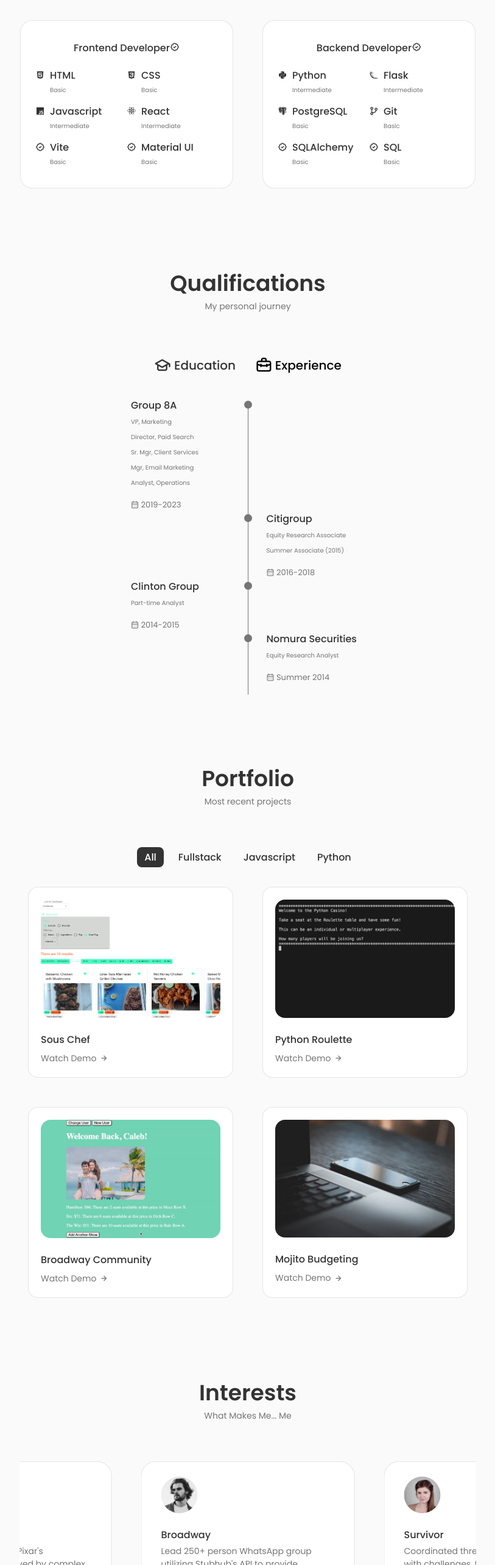
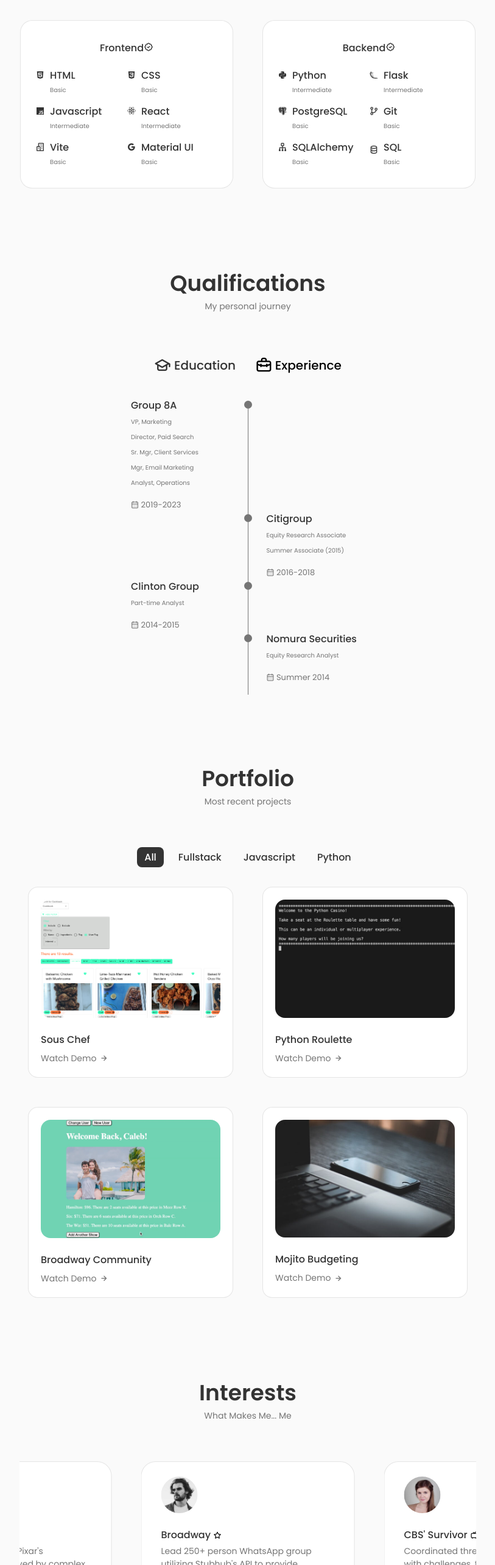
Before and after one commit to caleb-siegel/portfolio-polished, a React (Vite) app: page / in a window 1280 px wide. Shown: the part 1487-4053 px from the top of the page at 61% size, without its empty margins (233-1046 px from the left). Built offline with nearby package versions, Linux system fonts and the light colour scheme.

Commit message:
minor design and text edits

```diff
--- a/src/App.jsx
+++ b/src/App.jsx
@@ -9,7 +9,7 @@ import Contact from './components/contact/Contact';
 import Footer from './components/footer/Footer';
 import ScrollUp from './components/scrollup/ScrollUp';
 import Work from './components/work/Work';
-import Testimonials from './components/testimonials/Testimonials';
+import Interests from './components/interests/Interests';
 
 function App() {
   return (
@@ -22,7 +22,7 @@ function App() {
         <Skills />
         <Qualification />
         <Work />
-        <Testimonials />
+        <Interests />
         <Contact />
 
       </main>
--- a/src/components/contact/contact.css
+++ b/src/components/contact/contact.css
@@ -60,8 +60,13 @@
     transition: 0.3s;
 }
 
+.contact__button:hover {
+    color: var(--title-color-dark);
+}
+
 .contact__button:hover .contact__button-icon {
     transform: translate(0.25rem);
+    color: var(--title-color-dark);
 }
 
 .contact__form {
--- /dev/null
+++ b/src/components/interests/Data.jsx
@@ -0,0 +1,52 @@
+import React from 'react'
+import Image1 from "../../assets/testimonial1.png";
+import Image2 from "../../assets/testimonial2.png";
+import Image3 from "../../assets/testimonial3.png";
+
+export const Data = [
+    {
+      id: 1,
+      image: Image1,
+      title: "Broadway",
+      description: "Lead 250+ person WhatsApp group utilizing Stubhub's API to provide information on affordable, last minute Broadway tickets.",
+      link_title: "",
+      link: "",
+      name_icon: "uil uil-favorite interests__name-icon",
+    },
+    {
+      id: 2,
+      image: Image2,
+      title: "CBS' Survivor",
+      description: "Coordinated three-day survivor game with challenges, tribal councils, twists and blindsides for marriage proposal. Needless to say, she said yes.",
+      link_title: "Watch Video",
+      link: "https://youtu.be/JDnYZINfTfw?si=jsnvUjSR-2_93GTC",
+      name_icon: "uil uil-tv-retro interests__name-icon",
+    },
+    {
+      id: 3,
+      image: Image3,
+      title: "Microsoft Excel",
+      description: "Built 35-tab dynamic model predicting possible March Madness outcomes. Also distributed daily Excel tips through email newsletter, Mouse~less Modeling.",
+      link_title: "Download Sheet",
+      link: "../../assets/mouse-less-modeling.eml",
+      name_icon: "uil uil-file-info-alt interests__name-icon",
+    },
+    {
+        id: 4,
+        image: Image3,
+        title: "Travel",
+        description: "Favorite experiences include: skydiving in Switzerland; Eclipse-chasing in Lake Placid; surfing in Hawaii; northern-lights watching in Iceland; praying in Israel.",
+        link_title: "Watch Video",
+        link: "https://youtu.be/UKjz9x0uIYs?si=91fVrs_YzsuzMtBi",
+        name_icon: "uil uil-plane-departure interests__name-icon",
+      },
+      {
+          id: 5,
+          image: Image3,
+          title: "Disney/Pixar",
+          description: "Appreciate Disney and Pixar's storytelling and am moved by complex messages told so simply. Host an annual Coco-themed Dia De Muertos party.",
+          link_title: "",
+          link: "",
+          name_icon: "bx bx-movie-play interests__name-icon",
+        },
+  ];
--- a/src/components/testimonials/Testimonials.jsx
+++ b/src/components/interests/Interests.jsx
@@ -1,19 +1,19 @@
 import React from 'react';
 import { Data } from './Data';
-import "./testimonial.css";
+import "./interests.css";
 import { Swiper, SwiperSlide } from 'swiper/react';
 import 'swiper/css';
 import 'swiper/css/pagination';
 import { Navigation, Pagination, Scrollbar, A11y } from 'swiper/modules';
 
 
-const Testimonials = () => {
+const Interests = () => {
   return (
-    <section className="testimonial container section">
+    <section className="interests container section">
         <h2 className="section__title">Interests</h2>
         <span className="section__subtitle">What Makes Me... Me </span>
 
-        <Swiper className="testimonial__container"
+        <Swiper className="interests__container"
             modules={[ Pagination ]}
             spaceBetween={24}
             slidesPerView={1.3}
@@ -34,13 +34,19 @@ const Testimonials = () => {
             }}
             pagination={{ clickable: true }}
         >
-            {Data.map(({id, image, title, description}) => {
+            {Data.map(({id, image, title, description, link_title, link, name_icon}) => {
                 return (
-                    <SwiperSlide className='testimonial__card' key={id}>
-                        <img src={image} alt="" className="testimonial__img" />
+                    <SwiperSlide className='interests__card' key={id}>
+                        <img src={image} alt="" className="interests__img" />
 
-                        <h3 className="testimonial__name">{title}</h3>
-                        <p className="testimonial__description">{description}</p>
+                        <h3 className="interests__name">{title}
+                            <i className={name_icon}></i>
+                        </h3>
+                        <p className="interests__description">{description}</p>
+                        {link ? <a href={link} className="interests__button" target="_blank" rel="noopener noreferrer">
+                            {link_title} <i className="bx bx-right-arrow-alt interests__button-icon"></i>
+                        </a>
+                        : ""}
                     </SwiperSlide>
                 )
             })}
@@ -49,4 +55,4 @@ const Testimonials = () => {
   )
 }
 
-export default Testimonials
+export default Interests
--- a/src/components/testimonials/testimonial.css
+++ b/src/components/interests/interests.css
@@ -1,8 +1,8 @@
-.testimonial__container {
+.interests__container {
     width: 750px;
 }
 
-.testimonial__card {
+.interests__card {
     background-color: var(--container-color);
     border: 1px solid rgba(0, 0, 0, 0.1);
     padding: 1.5rem 2rem;
@@ -16,20 +16,21 @@
     box-sizing: border-box;
 }
 
-.testimonial__img {
+.interests__img {
     width: 60px;
     border-radius: 3rem;
     margin-bottom: var(--mb-1);
 }
 
-.testimonial__name {
+.interests__name {
     font-size: var(--normal-font-size);
     font-weight: var(--font-medium);
     margin-bottom: var(--mb-0-25);
 }
 
-.testimonial__description {
+.interests__description {
     font-size: var(--small-font-size);
+    margin-bottom: var(--mb-1);
 }
 
 /* Swiper Class */
@@ -41,14 +42,38 @@
     background-color: var(--title-color) !important;
 }
 
+.interests__button {
+    color: var(--text-color);
+    font-size: var(--smaller-font-size);
+    display: flex;
+    align-items: center;
+    column-gap: 0.25rem;
+}
+
+.interests__button:hover {
+    color: var(--title-color-dark);
+}
+
+.interests__button-icon {
+    font-size: 1rem;
+    transition: 0.4s;
+}
+
+.interests__name-icon {
+    margin-left: var(--mb-0-25);
+    font-size: var(--small-font-size);
+    height: 0%;
+    color: var(--title-color-dark);
+}
+
 /*=============== BREAKPOINTS ===============*/
 /* For large devices */
 @media screen and (max-width: 992px) {
-    .testimonial__container {
+    .interests__container {
         width: initial;
     }
 
-    .testimonial__card {
+    .interests__card {
         padding: 1.25rem 1.5rem;
     }
   }
--- a/src/components/qualification/qualification.css
+++ b/src/components/qualification/qualification.css
@@ -17,7 +17,7 @@
 }
 
 .qualification__button:hover {
-    color: var(--title-color-dark);
+    color: var(--text-color);
 }
 
 .qualification__icon {
--- a/src/components/skills/Backend.jsx
+++ b/src/components/skills/Backend.jsx
@@ -3,7 +3,7 @@ import React from 'react'
 const Backend = () => {
   return (
     <div className="skills__content">
-        <h3 className="skills__title">Backend Developer
+        <h3 className="skills__title">Backend
             <i class='bx bx-badge-check skills-icon'></i>
         </h3>
 
@@ -46,7 +46,7 @@ const Backend = () => {
                 </div>
 
                 <div className="skills__data">
-                    <i class='bx bx-badge-check skills-icon'></i>
+                    <i class='bx bx-sitemap skills-icon'></i>
 
                     <div>
                         <h3 className="skills__name">SQLAlchemy</h3>
@@ -55,7 +55,7 @@ const Backend = () => {
                 </div>
 
                 <div className="skills__data">
-                    <i class='bx bx-badge-check skills-icon'></i>
+                    <i class='uil uil-database skills-icon'></i>
 
                     <div>
                         <h3 className="skills__name">SQL</h3>
--- a/src/components/skills/Frontend.jsx
+++ b/src/components/skills/Frontend.jsx
@@ -3,7 +3,7 @@ import React from 'react'
 const Frontend = () => {
   return (
     <div className="skills__content">
-        <h3 className="skills__title">Frontend Developer
+        <h3 className="skills__title">Frontend
             <i class='bx bx-badge-check skills-icon'></i>
         </h3>
 
@@ -46,7 +46,7 @@ const Frontend = () => {
                 </div>
 
                 <div className="skills__data">
-                    <i class='bx bx-badge-check skills-icon'></i>
+                    <i class='bx bx-buildings skills-icon'></i>
 
                     <div>
                         <h3 className="skills__name">Vite</h3>
@@ -55,7 +55,7 @@ const Frontend = () => {
                 </div>
 
                 <div className="skills__data">
-                    <i class='bx bx-badge-check skills-icon'></i>
+                    <i class='bx bxl-google skills-icon'></i>
 
                     <div>
                         <h3 className="skills__name">Material UI</h3>
--- a/src/components/testimonials/Data.jsx
+++ /dev/null
@@ -1,42 +0,0 @@
-import React from 'react'
-import Image1 from "../../assets/testimonial1.png";
-import Image2 from "../../assets/testimonial2.png";
-import Image3 from "../../assets/testimonial3.png";
-
-export const Data = [
-    {
-      id: 1,
-      image: Image1,
-      title: "Broadway",
-      description:
-        "Lead 250+ person WhatsApp group utilizing Stubhub's API to provide information on affordable, last minute Broadway tickets.",
-    },
-    {
-      id: 2,
-      image: Image2,
-      title: "Survivor",
-      description:
-        "Coordinated three-day survivor game with challenges, tribal councils, twists and blindsides for marriage proposal. Needless to say, she said yes.",
-    },
-    {
-      id: 3,
-      image: Image3,
-      title: "Microsoft Excel",
-      description:
-        "Built 35-tab dynamic model predicting possible tournament outcomes through historical rankings data. Also distributed daily Excel tips through newsletter, Mouse-less Modeler.",
-    },
-    {
-        id: 4,
-        image: Image3,
-        title: "Travel",
-        description:
-          "Visited 15 countries. Favorite experiences include skydiving in Switzerland, Eclipse-chasing in Lake Placid, surfing in Hawaii, northern-lights watching in Iceland and praying in Israel.",
-      },
-      {
-          id: 5,
-          image: Image3,
-          title: "Disney/Pixar",
-          description:
-            "Appreciate Disney and Pixar's storytelling and am moved by complex messages told so simply. Host a Coco-themed Dia De Muertos party every year.",
-        },
-  ];
--- a/src/components/work/work.css
+++ b/src/components/work/work.css
@@ -58,6 +58,10 @@
     transition: 0.4s;
 }
 
+.work__button:hover {
+    color: var(--title-color-dark);
+}
+
 .work__button:hover .work__button-icon {
     transform: translateX(0.25rem);
 }
```
Also changed, not shown: src/components/contact/Contact.jsx (+14 -5 lines), 2 other files (tests, documents, lock files or other folders).
